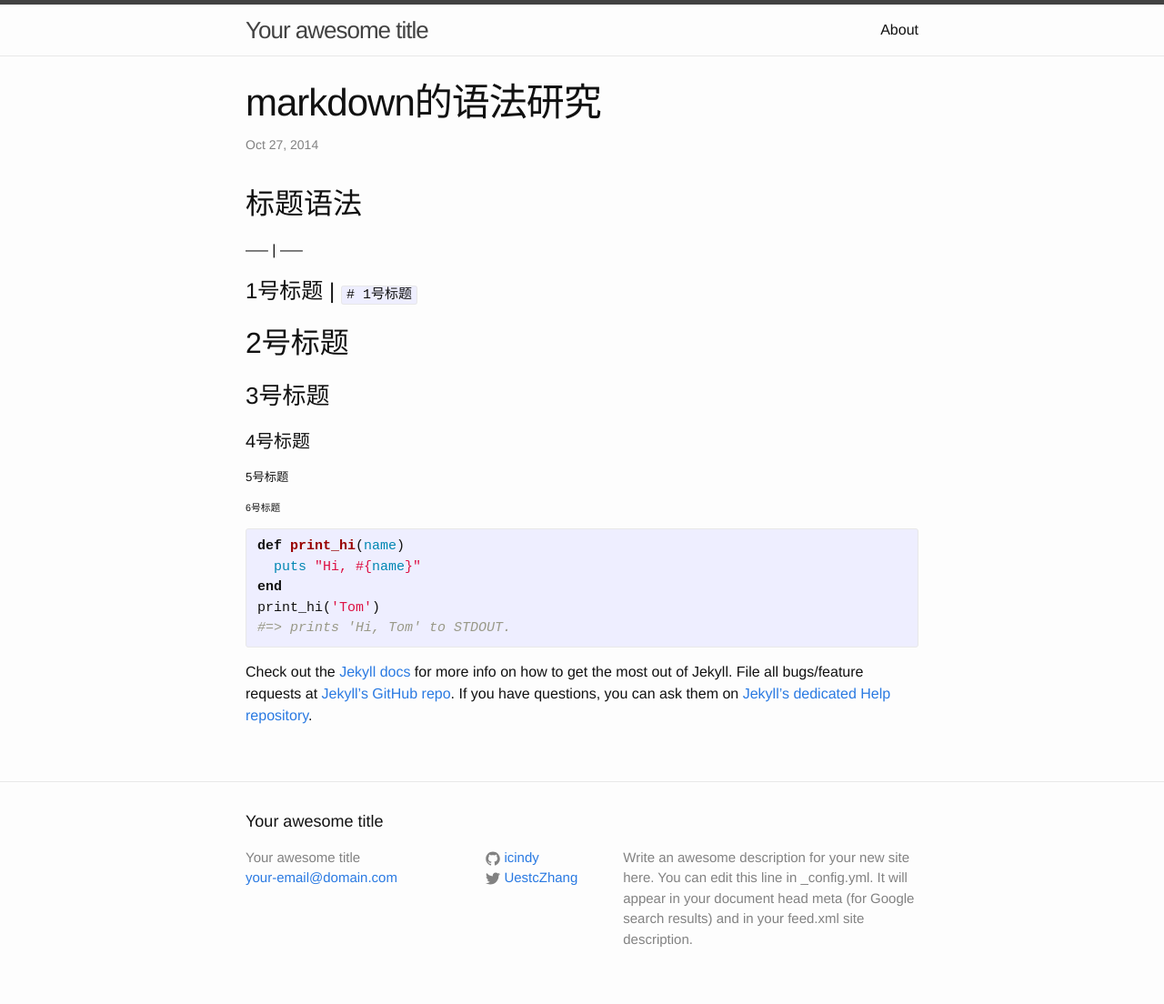
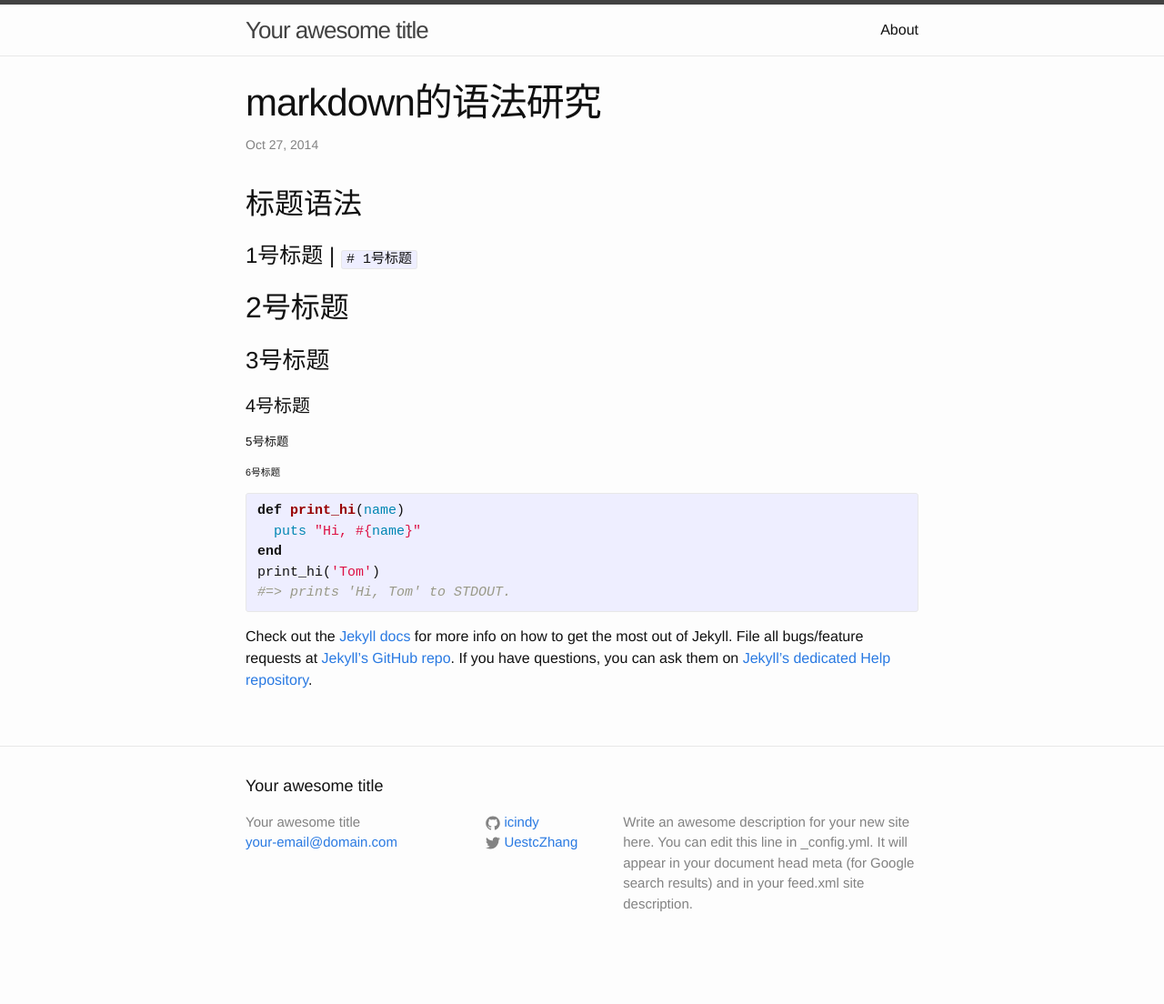
Before and after one commit to icindy/icindy.github.io, a Jekyll site: the page built from _posts/2014-10-27-welcome-to-jekyll.markdown, in a window 1280 px wide. Shown: the whole page at 91% size. Built offline with Jekyll 4.4.1, drawn with Linux system fonts in a browser that asks for light colours; after the commit the page ends 1065 px from its top, so only the background shows below that.

````diff
--- a/_posts/2014-10-27-welcome-to-jekyll.markdown
+++ b/_posts/2014-10-27-welcome-to-jekyll.markdown
@@ -6,8 +6,7 @@ categories: jekyll update
 ---
 标题语法
 ---
------ | -----
-# 1号标题         |    ``` # 1号标题  ```
+#	1号标题         |    ``` # 1号标题  ```
 ## 2号标题
 ### 3号标题
 #### 4号标题
````
